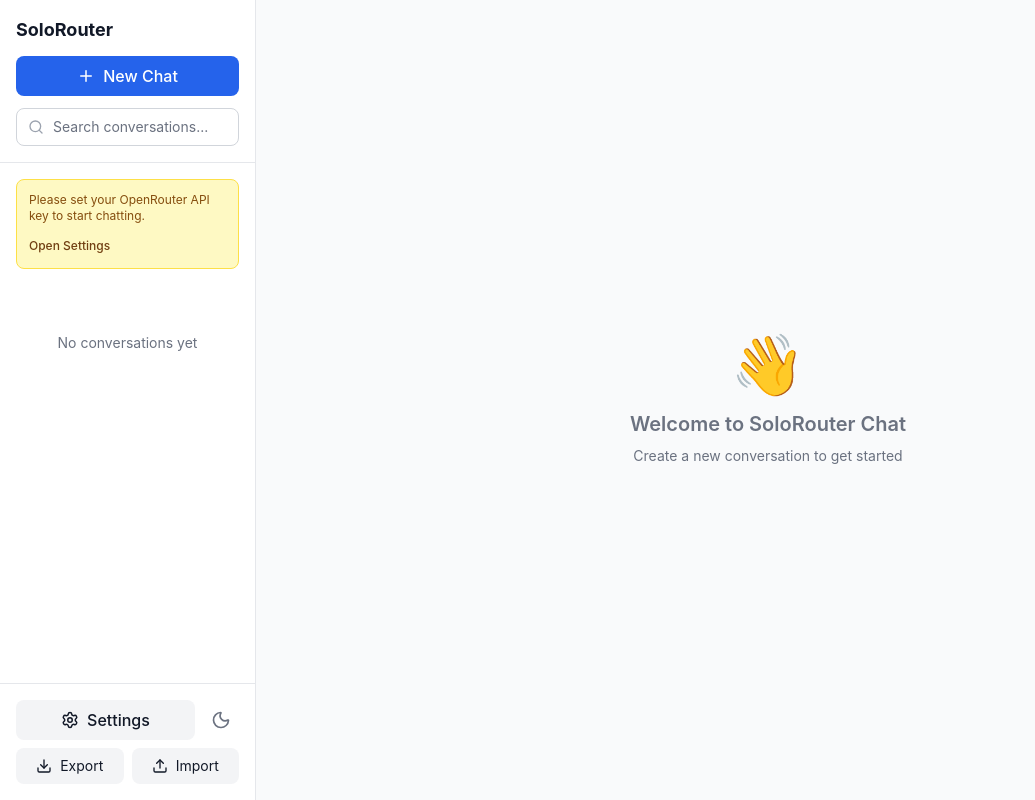
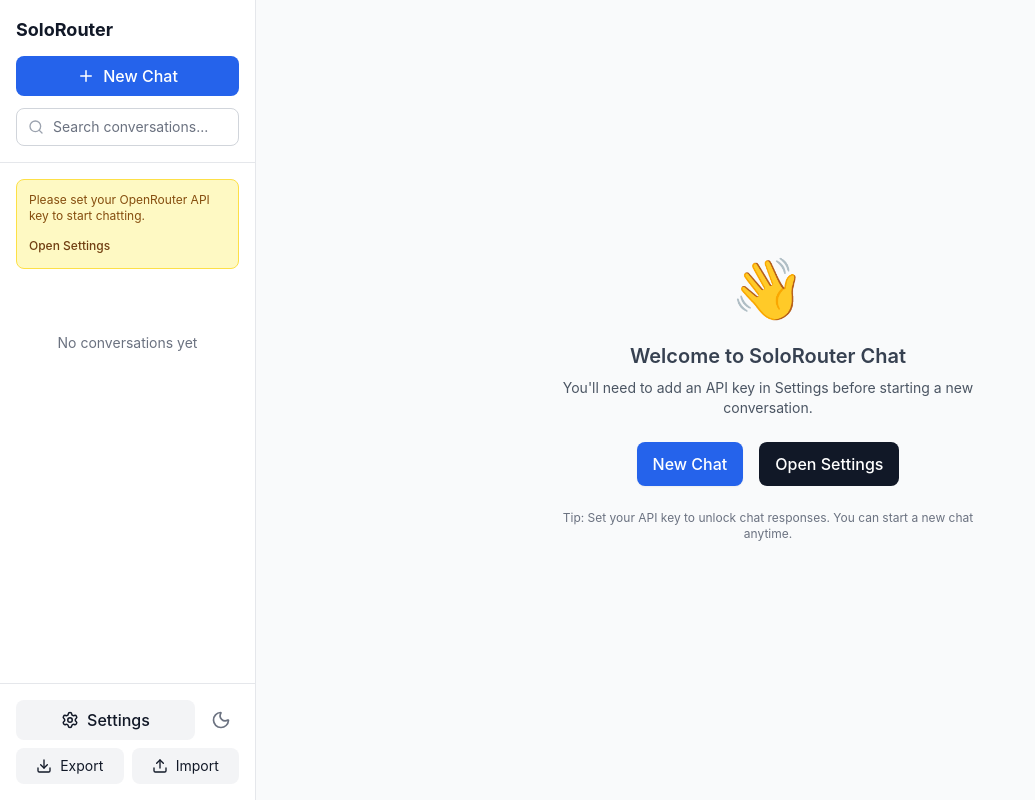
Before and after one commit to JackSmack1971/solo-router, a React (Vite) app: page / in a window 1280 px wide. Shown: the whole page, without its empty margins (0-1035 px from the left). Built offline with nearby package versions, Linux system fonts and the light colour scheme.

Commit message:
Enhance chat empty state actions

```diff
--- a/src/components/ChatInterface.tsx
+++ b/src/components/ChatInterface.tsx
@@ -38,6 +38,7 @@
   const clearError = useChatStore((state) => state.clearError);
   const availableModels = useChatStore((state) => state.availableModels);
   const lastSaved = useChatStore((state) => state.lastSaved);
+  const createConversation = useChatStore((state) => state.createConversation);
   const [optimisticMessages, addOptimisticMessage] = useOptimistic(
     activeConversation?.messages ?? [],
     (state: Message[], message: Message) => [...state, message]
@@ -198,11 +199,33 @@
   // Show placeholder if no active conversation
   if (!activeConversation) {
     return (
-      <div className="flex items-center justify-center h-full bg-gray-50 dark:bg-gray-900 text-gray-500 dark:text-gray-400">
-        <div className="text-center">
-          <div className="text-6xl mb-4">👋</div>
-          <h2 className="text-xl font-semibold">Welcome to SoloRouter Chat</h2>
-          <p className="mt-2 text-sm">Create a new conversation to get started</p>
+      <div className="flex items-center justify-center h-full bg-gray-50 dark:bg-gray-900 text-gray-700 dark:text-gray-200 px-4">
+        <div className="text-center max-w-md space-y-4 sm:space-y-6">
+          <div className="text-5xl sm:text-6xl">👋</div>
+          <div className="space-y-2">
+            <h2 className="text-xl font-semibold">Welcome to SoloRouter Chat</h2>
+            <p className="text-sm text-gray-600 dark:text-gray-300">
+              You&apos;ll need to add an API key in Settings before starting a new conversation.
+            </p>
+          </div>
+          <div className="flex flex-col sm:flex-row justify-center gap-3 sm:gap-4">
+            <button
+              onClick={() => createConversation()}
+              className="px-4 py-2.5 bg-blue-600 hover:bg-blue-700 text-white rounded-lg shadow-sm focus:outline-none focus:ring-2 focus:ring-offset-2 focus:ring-blue-500 focus:ring-offset-gray-50 dark:focus:ring-offset-gray-900 transition-colors font-medium"
+            >
+              New Chat
+            </button>
+            <button
+              onClick={onOpenSettings}
+              disabled={!onOpenSettings}
+              className="px-4 py-2.5 bg-gray-900 text-white dark:bg-gray-700 dark:text-gray-50 hover:bg-gray-800 dark:hover:bg-gray-600 disabled:opacity-60 disabled:cursor-not-allowed rounded-lg focus:outline-none focus:ring-2 focus:ring-offset-2 focus:ring-gray-900 focus:ring-offset-gray-50 dark:focus:ring-offset-gray-900 transition-colors font-medium"
+            >
+              Open Settings
+            </button>
+          </div>
+          <p className="text-xs text-gray-500 dark:text-gray-400">
+            Tip: Set your API key to unlock chat responses. You can start a new chat anytime.
+          </p>
         </div>
       </div>
     );
```
